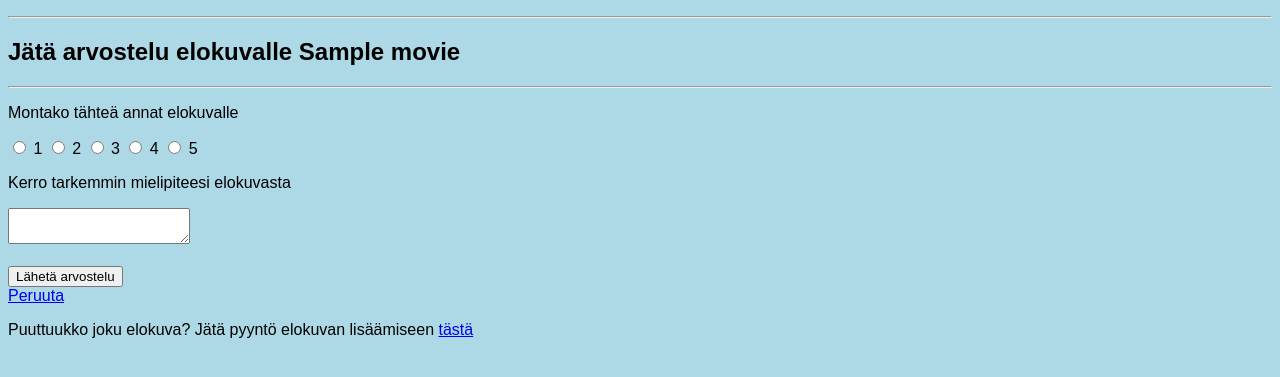
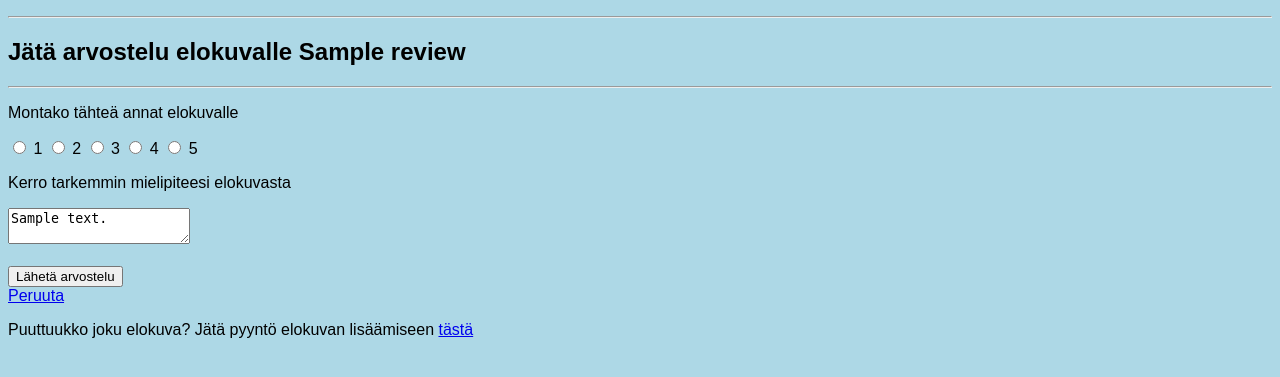
Before and after one commit to T-Marenk/Elokuva-arvostelusovellus, a Flask app: template templates/new_review.html in a window 1280 px wide. Shown: the part 122-499 px from the top of the page. Run offline with Flask 2, Linux system fonts and the light colour scheme; the visitor is signed in with stand-in values (Sample User, id 1); the template is opened without the code that fills it: most values are stand-ins (such as "Sample title", 1, 10 or a date in 2020).

Commit message:
Required areas added

```diff
--- a/components/routes.py
+++ b/components/routes.py
@@ -134,7 +134,8 @@ def new_review(id):
         movie = m_repository.movie(id)
         username = session['username']
         user_id = u_repository.find_user_id(username)
-        return render_template("new_review.html", id=id, movie=movie, user_id=user_id)
+        review=""
+        return render_template("new_review.html", id=id, movie=movie, user_id=user_id, review=review)
     return render_template("new_review.html")
 
 @app.route("/leave_review", methods=["POST"])
@@ -144,7 +145,11 @@ def leave_review():
     movie_id = request.form["id"]
     if "stars" not in request.form:
         flash("Anna elokuvalle arvostelu")
-        return redirect("/new_review/" + str(movie_id))
+        movie = m_repository.movie(movie_id)
+        username = session['username']
+        user_id = u_repository.find_user_id(username)
+        review = request.form["review"]
+        return render_template("new_review.html", id=movie_id, movie=movie, user_id=user_id, review=review)
     stars = request.form["stars"]
     review = request.form["review"]
     user_id = request.form["user_id"]
--- a/templates/movie_request.html
+++ b/templates/movie_request.html
@@ -7,11 +7,11 @@
 <form action="/leave_request" method="POST">
 	<p>
 		<label class="label3" for="mname">Elokuvan nimi:</label>
-		<input id="mname" type="text" name="movie_name">
+		<input id="mname" type="text" name="movie_name" required>
 	</p>
 	<p>
 		<label class="label3" for="myear">Elokuvan julkaisuvuosi:</label>
-		<input id="myear" type="text" name="movie_year">
+		<input id="myear" type="text" name="movie_year" required>
 	</p>
 	<input type="hidden" name="csrf_token" value="{{ session.csrf_token }}">
 	<input type="submit" value="Lähteä pyyntö">
--- a/templates/new_review.html
+++ b/templates/new_review.html
@@ -2,7 +2,7 @@
 {% block title %}Uusi arvostelu{% endblock %}
 {% block content %}
 {% if session.username %}
-<h2> Jätä arvostelu elokuvalle {{ movie.name }} </h2>
+<h2> Jätä arvostelu elokuvalle {{ movie[0].name }} </h2>
 <hr>
 <form action="/leave_review" method="POST">
 	<p>
@@ -21,7 +21,7 @@
 	<p>
 		Kerro tarkemmin mielipiteesi elokuvasta
 	</p>
-	<textarea name="review" required></textarea> <br>
+	<textarea name="review" required>{{ review }}</textarea> <br>
 	<br>
 	<input type="submit" value="Lähetä arvostelu">
 	<input type="hidden" name="id" value="{{ id }}">
```
